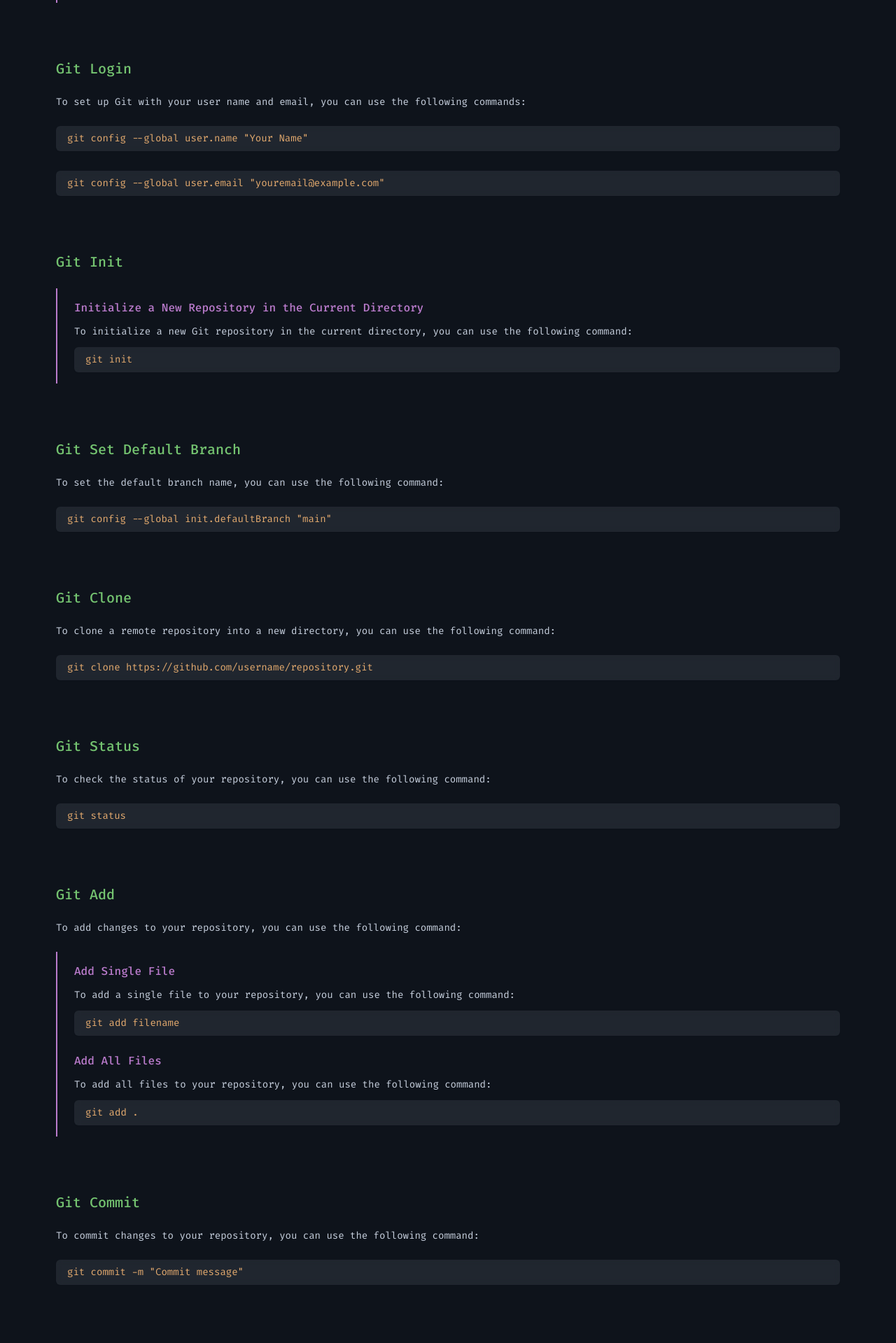
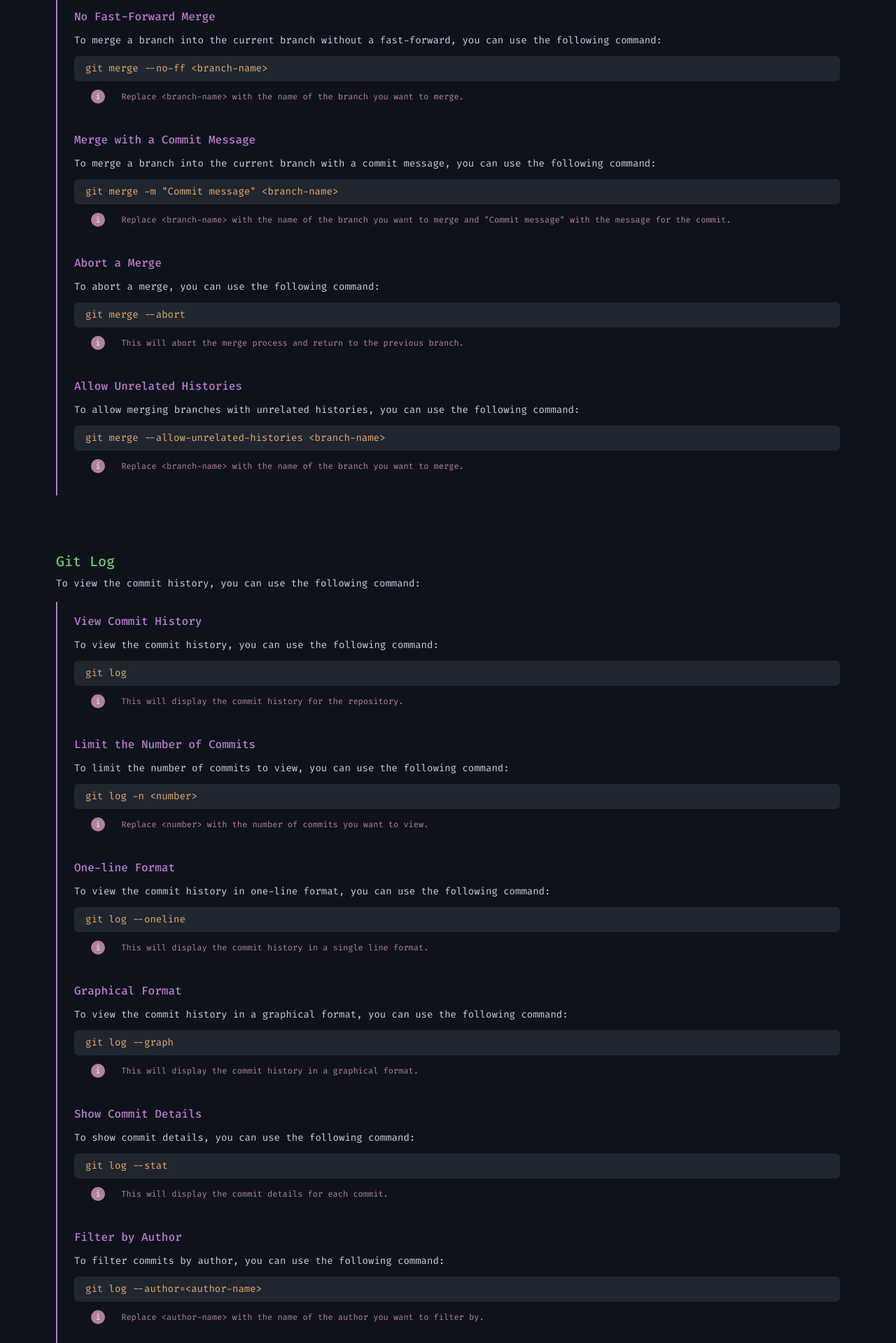
Before and after one commit to NafisMahmudAyon/git, a Next.js app: page / in a window 1280 px wide. Shown: the part 8240-10159 px from the top of the page at 70% size. Built offline with nearby package versions, Linux system fonts and the light colour scheme.

Commit message:
update dataset

```diff
--- a/app/page.tsx
+++ b/app/page.tsx
@@ -331,7 +331,131 @@ export default function Home() {
           command: 'git merge <branch-name>',
           note: 'Replace <branch-name> with the name of the branch you want to merge.',
         },
+        {
+          title: "No Fast-Forward Merge",
+          description: "To merge a branch into the current branch without a fast-forward, you can use the following command:",
+          command: 'git merge --no-ff <branch-name>',
+          note: 'Replace <branch-name> with the name of the branch you want to merge.',
+        },
+        {
+          title: "Merge with a Commit Message",
+          description: "To merge a branch into the current branch with a commit message, you can use the following command:",
+          command: 'git merge -m "Commit message" <branch-name>',
+          note: 'Replace <branch-name> with the name of the branch you want to merge and "Commit message" with the message for the commit.',
+        },
+        {
+          title: "Abort a Merge",
+          description: "To abort a merge, you can use the following command:",
+          command: 'git merge --abort',
+          note: 'This will abort the merge process and return to the previous branch.',
+        },
+        {
+          title: "Allow Unrelated Histories",
+          description: "To allow merging branches with unrelated histories, you can use the following command:",
+          command: 'git merge --allow-unrelated-histories <branch-name>',
+          note: 'Replace <branch-name> with the name of the branch you want to merge.',
+        },
       ],
+    },
+    {
+      title: "Git Log",
+      description: "To view the commit history, you can use the following command:",
+      id: "git-log",
+      command: '',
+      commandItems: [
+        {
+          title: "View Commit History",
+          description: "To view the commit history, you can use the following command:",
+          command: 'git log',
+          note: 'This will display the commit history for the repository.',
+        },
+        {
+          title: "Limit the Number of Commits",
+          description: "To limit the number of commits to view, you can use the following command:",
+          command: 'git log -n <number>',
+          note: 'Replace <number> with the number of commits you want to view.',
+        },
+        {
+          title: "One-line Format",
+          description: "To view the commit history in one-line format, you can use the following command:",
+          command: 'git log --oneline',
+          note: 'This will display the commit history in a single line format.',
+        },
+        {
+          title: "Graphical Format",
+          description: "To view the commit history in a graphical format, you can use the following command:",
+          command: 'git log --graph',
+          note: 'This will display the commit history in a graphical format.',
+        },
+        {
+          title: "Show Commit Details",
+          description: "To show commit details, you can use the following command:",
+          command: 'git log --stat',
+          note: 'This will display the commit details for each commit.',
+        },
+        {
+          title: "Filter by Author",
+          description: "To filter commits by author, you can use the following command:",
+          command: 'git log --author=<author-name>',
+          note: 'Replace <author-name> with the name of the author you want to filter by.',
+        },
+        {
+          title: "Show Commit Details with Author",
+          description: "To show commit details with author, you can use the following command:",
+          command: 'git log --pretty=format:"%h - %an, %ar : %s"',
+          note: 'This will display the commit details with author for each commit.',
+        },
+        {
+          title: "Filter by Date",
+          description: "To filter commits by date, you can use the following command:",
+          command: 'git log --since=<date> --until=<date>',
+          note: 'Replace <date> with the date you want to filter by.',
+        },
+        {
+          title: "Filter by Commit Message",
+          description: "To filter commits by commit message, you can use the following command:",
+          command: 'git log --grep=<commit-message>',
+          note: 'Replace <commit-message> with the message of the commit you want to filter by.',
+        },
+        {
+          title: "Show Specific File History",
+          description: "To show the history of a specific file, you can use the following command:",
+          command: 'git log -- <file-path>',
+          note: 'Replace <file-path> with the path to the file you want to show the history of.',
+        },
+      ]
+    },
+    {
+      title: "Git Reset",
+      description: "To reset the current branch to a specific commit, you can use the following command:",
+      id: "git-reset",
+      command: '',
+      commandItems: [
+        {
+          title: "Reset to a Specific Commit",
+          description: "To reset the current branch to a specific commit, you can use the following command:",
+          command: 'git reset --hard <commit-hash>',
+          note: 'Replace <commit-hash> with the hash of the commit you want to reset to.',
+        },
+        {
+          title: "Reset to a Specific Commit and Keep Changes",
+          description: "To reset the current branch to a specific commit and keep changes, you can use the following command:",
+          command: 'git reset --soft <commit-hash>',
+          note: 'Replace <commit-hash> with the hash of the commit you want to reset to.',
+        },
+        {
+          title: "Mixed Reset",
+          description: "To reset the current branch to a specific commit and keep changes, you can use the following command:",
+          command: 'git reset --mixed <commit-hash>',
+          note: 'Replace <commit-hash> with the hash of the commit you want to reset to.',
+        },
+        {
+          title: "Reset a Specific File",
+          description: "To reset a specific file to a specific commit, you can use the following command:",
+          command: 'git reset <commit-hash> -- <file-path>',
+          note: 'Replace <commit-hash> with the hash of the commit you want to reset to and <file-path> with the path to the file you want to reset.',
+        },
+      ]
     }
   ]
   console.log(GitCommands)
```
Also changed, not shown: 1 other file (tests, documents, lock files or other folders).
